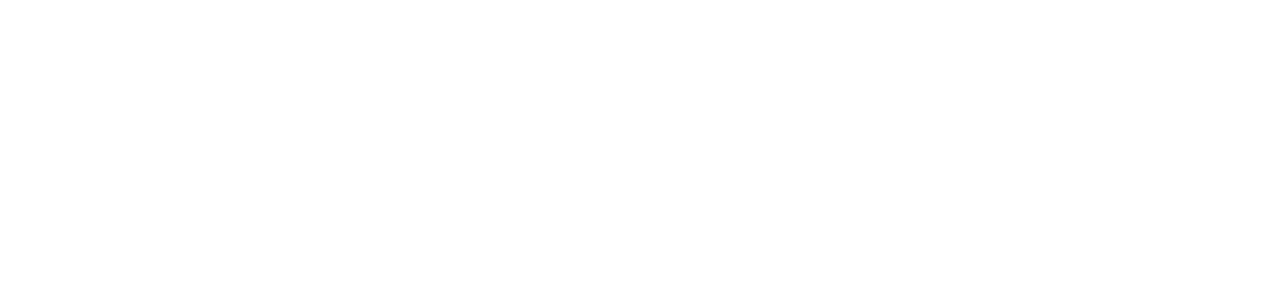
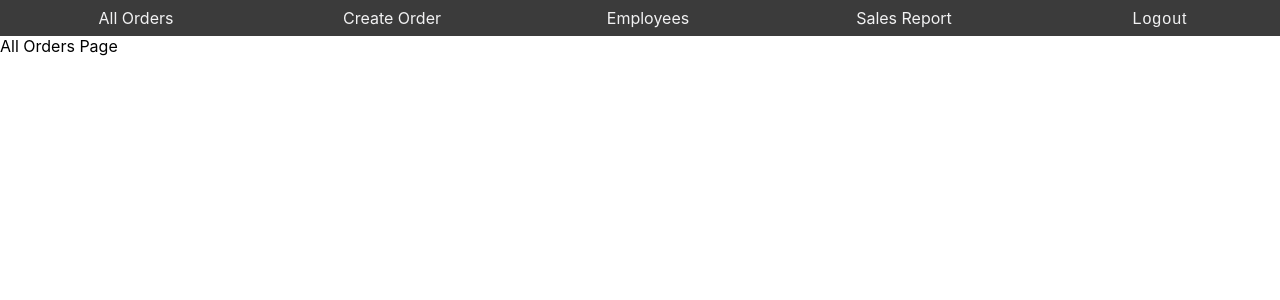
Before and after one commit to NSS-Day-Cohort-68/shepherds-pies-6, a React (Create React App) app: page / in a window 1280 px wide. Shown: the top 300 px of the page. Built offline with nearby package versions, Linux system fonts and the light colour scheme; sample sign-in values are in the browser's storage.

Commit message:
NavBar complete, NavBar components added

```diff
--- a/api/database.json
+++ b/api/database.json
@@ -15,6 +15,12 @@
 			"phoneNumber": 9876543210,
 			"email": "jane.smith@example.com",
 			"isAdmin": true
+		},
+		{
+			"email": "dynastyphilly@email.com",
+			"fullName": "Frank Reynolds",
+			"isAdmin": true,
+			"id": 3
 		}
 	],
 	"orders": [
--- a/src/components/employees/EmployeesList.js
+++ b/src/components/employees/EmployeesList.js
@@ -0,0 +1,3 @@
+export const EmployeesList = () => {
+	return <div>Employees List Page</div>
+}
--- /dev/null
+++ b/src/components/nav/NavBar.css
@@ -0,0 +1,29 @@
+.navbar {
+	display: flex;
+	flex-wrap: nowrap;
+	background-color: var(--dark);
+	margin: 0;
+	width: 100%;
+	padding: 0.5rem;
+}
+
+.navbar-item {
+	flex-basis: 20%;
+	list-style-type: none;
+	text-align: center;
+	color: var(--offWhite);
+}
+
+.navbar-link {
+	text-decoration: none;
+	font-family: "Quicksand", sans-serif;
+	letter-spacing: 1px;
+}
+
+.navbar-logout {
+	margin-left: auto;
+}
+
+.navbar-link:hover {
+	color: var(--primary);
+}
--- /dev/null
+++ b/src/components/nav/NavBar.js
@@ -0,0 +1,54 @@
+import { Link, useNavigate } from "react-router-dom"
+import { addNewOrder } from "../../services/orderService.js"
+import "./NavBar.css"
+
+export const NavBar = ({ currentUser }) => {
+	const navigate = useNavigate()
+
+	const newOrderObj = {
+		employeeId: currentUser.id,
+		deliveryDriver: null,
+		tableNumber: 0,
+		timestamp: new Date(),
+	}
+
+	const handleAddNewOrder = (event) => {
+		event.preventDefault()
+
+		addNewOrder(newOrderObj)
+		navigate("/createOrder")
+	}
+
+	return (
+		<ul className="navbar">
+			<li className="navbar-item">
+				<Link to="/allOrders">All Orders</Link>
+			</li>
+			<li className="navbar-item">
+				<Link onClick={handleAddNewOrder}>Create Order</Link>
+			</li>
+			<li className="navbar-item">
+				<Link to="/employees">Employees</Link>
+			</li>
+			<li className="navbar-item">
+				<Link to="/salesReport">Sales Report</Link>
+			</li>
+			{localStorage.getItem("shepard_user") ? (
+				<li className="navbar-item navbar-logout">
+					<Link
+						className="navbar-link"
+						to=""
+						onClick={() => {
+							localStorage.removeItem("shepard_user")
+							navigate("/", { replace: true })
+						}}
+					>
+						Logout
+					</Link>
+				</li>
+			) : (
+				""
+			)}
+		</ul>
+	)
+}
--- /dev/null
+++ b/src/components/orders/CreateOrder.js
@@ -0,0 +1,3 @@
+export const CreateOrder = () => {
+	return <div>Create Order Page</div>
+}
--- a/src/components/orders/OrdersList.js
+++ b/src/components/orders/OrdersList.js
@@ -0,0 +1,3 @@
+export const OrdersList = () => {
+	return <div>All Orders Page</div>
+}
--- a/src/components/sales/SalesView.js
+++ b/src/components/sales/SalesView.js
@@ -0,0 +1,3 @@
+export const SalesList = () => {
+	return <div>Sales List Page</div>
+}
--- a/src/index.css
+++ b/src/index.css
@@ -1,13 +1,41 @@
 body {
-  margin: 0;
-  font-family: -apple-system, BlinkMacSystemFont, 'Segoe UI', 'Roboto', 'Oxygen',
-    'Ubuntu', 'Cantarell', 'Fira Sans', 'Droid Sans', 'Helvetica Neue',
-    sans-serif;
-  -webkit-font-smoothing: antialiased;
-  -moz-osx-font-smoothing: grayscale;
+	margin: 0;
+	font-family: -apple-system, BlinkMacSystemFont, "Segoe UI", "Roboto", "Oxygen",
+		"Ubuntu", "Cantarell", "Fira Sans", "Droid Sans", "Helvetica Neue",
+		sans-serif;
+	-webkit-font-smoothing: antialiased;
+	-moz-osx-font-smoothing: grayscale;
 }
 
 code {
-  font-family: source-code-pro, Menlo, Monaco, Consolas, 'Courier New',
-    monospace;
+	font-family: source-code-pro, Menlo, Monaco, Consolas, "Courier New",
+		monospace;
 }
+
+/* PRIMARY */
+:root {
+	--primary: #ffb400;
+	--secondary: #00a6ed;
+	--info: #7fb800;
+	--warning: #f6511d;
+	--white: #ffffff;
+	--offWhite: #f2f2f3;
+	--dark: #3b3b3b;
+	--outline: #c3c0c0;
+	--appBackground: #dddade;
+}
+
+/* PREVENTS */
+/* This prevents all the links in the app from having default underline */
+a {
+	text-decoration: none;
+	color: inherit;
+}
+/* This prevents all the links in the app from turning purple after visiting */
+a:visited {
+	color: inherit;
+}
+/* This prevents all the inputs in the app from having that blue outline when in focus */
+input:focus {
+	outline: none;
+}
--- /dev/null
+++ b/src/services/orderService.js
@@ -0,0 +1,9 @@
+export const addNewOrder = async (order) => {
+	return fetch("http://localhost:8088/orders", {
+		method: "POST",
+		headers: {
+			"Content-Type": "application/json",
+		},
+		body: JSON.stringify(order),
+	})
+}
--- a/src/views/ApplicationViews.js
+++ b/src/views/ApplicationViews.js
@@ -1,27 +1,36 @@
-import { useEffect, useState } from 'react'
-import { Outlet, Route, Routes } from 'react-router-dom'
+import { useEffect, useState } from "react"
+import { Outlet, Route, Routes } from "react-router-dom"
+import { NavBar } from "../components/nav/NavBar.js"
+import { OrdersList } from "../components/orders/OrdersList.js"
+import { CreateOrder } from "../components/orders/CreateOrder.js"
+import { EmployeesList } from "../components/employees/EmployeesList.js"
+import { SalesList } from "../components/sales/SalesView.js"
 
 export const ApplicationViews = () => {
 	const [currentUser, setCurrentUser] = useState({})
 
 	useEffect(() => {
 		// get logged in user from local storage
-		const localUser = localStorage.getItem('shepard_user')
+		const localUser = localStorage.getItem("shepard_user")
 		setCurrentUser(JSON.parse(localUser)) // { id: n }
 	}, [])
 
 	return (
 		<Routes>
 			<Route
-				path='/'
+				path="/"
 				element={
 					<>
-						{/* <NavBar /> */}
+						<NavBar currentUser={currentUser} />
 						<Outlet />
 					</>
 				}
 			>
-				{/* <Route index element={<OrdersList />} /> */}
+				<Route index element={<OrdersList />} />
+				<Route index path="allOrders" element={<OrdersList />} />
+				<Route path="createOrder" element={<CreateOrder />} />
+				<Route path="employees" element={<EmployeesList />} />
+				<Route path="salesReport" element={<SalesList />} />
 			</Route>
 		</Routes>
 	)
```
Also changed, not shown: src/components/navbar/adminNav/AdminNav.js (deleted), src/components/navbar/employeeNav/EmployeeNav.js (deleted).
